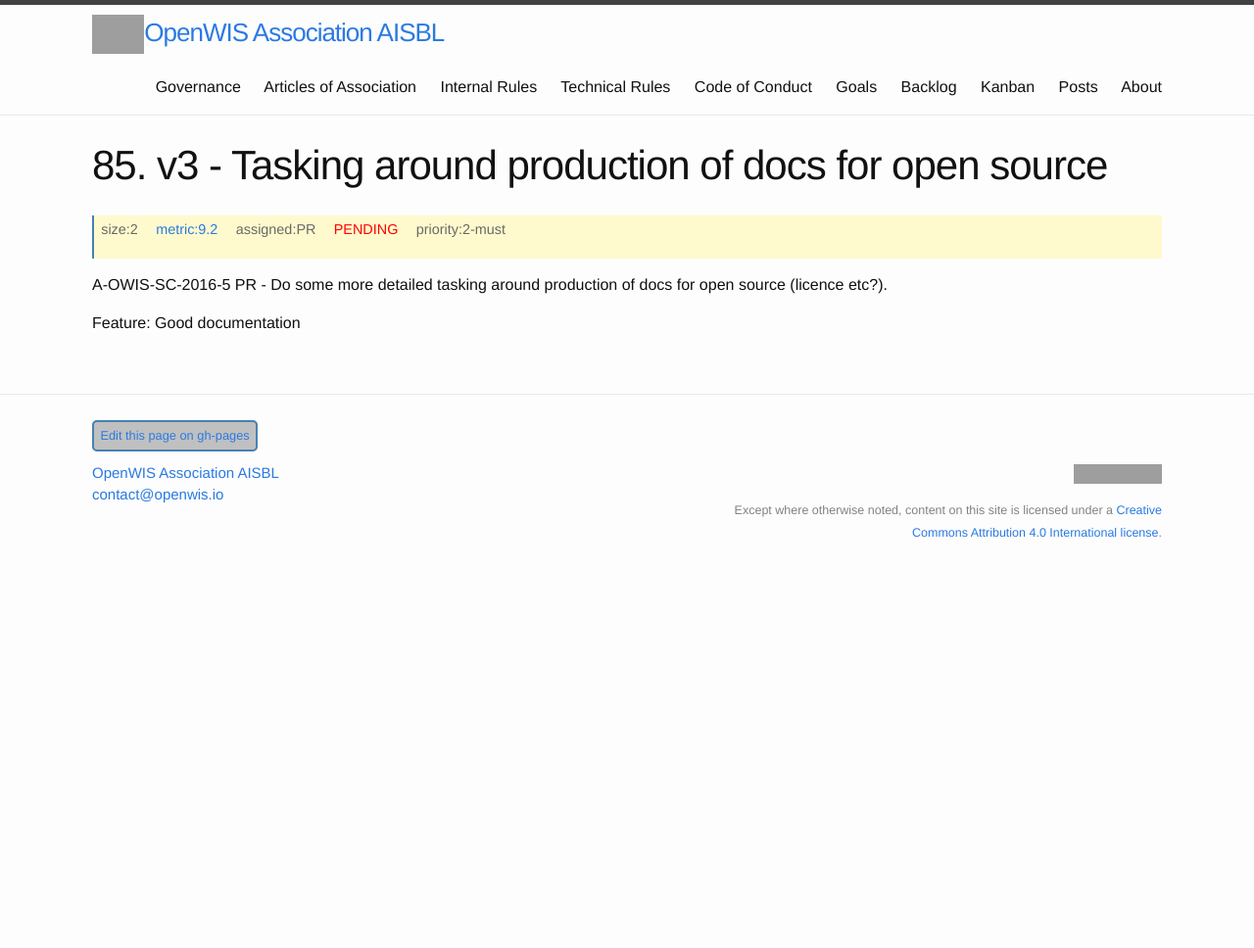
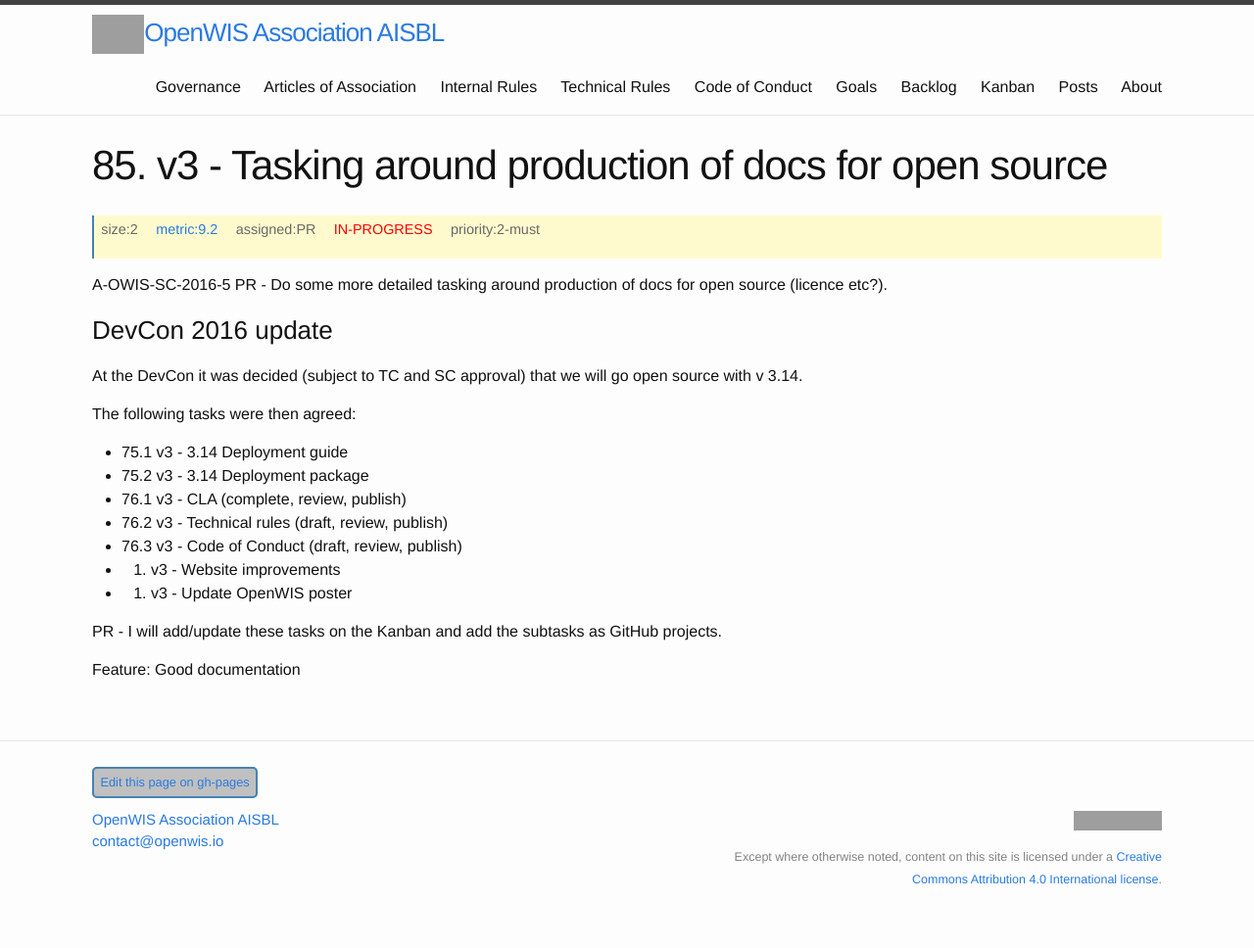
Before and after one commit to OpenWIS/openwis-documentation, a Jekyll site: the page built from _kanban/OpenWIS-Backlog-000085.md, in a window 1280 px wide. Shown: the whole page at 98% size. Built offline with Jekyll 4.4.1, drawn with Linux system fonts in a browser that asks for light colours; before the commit the page ends 900 px from its top, so only the background shows below that; grey boxes are pictures that could not be loaded.

Commit message:
Update OpenWIS-Backlog-000085.md
Progress update after DevCon 2016.

```diff
--- a/_kanban/OpenWIS-Backlog-000085.md
+++ b/_kanban/OpenWIS-Backlog-000085.md
@@ -1,8 +1,8 @@
 ---
 layout: backlog
 title: v3 - Tasking around production of docs for open source
-kanCategory: analyse
-kanSubCategory: pending
+kanCategory: develop
+kanSubCategory: in-progress
 kanAssigned: PR
 kanBacklog: 85
 kanIssue:
@@ -16,3 +16,19 @@ kanRepo: OpenWIS/openwis-documentation
 kanProject:
 ---
 A-OWIS-SC-2016-5 PR - Do some more detailed tasking around production of docs for open source (licence etc?).
+
+### DevCon 2016 update
+
+At the DevCon it was decided (subject to TC and SC approval) that we will go open source with v 3.14.
+
+The following tasks were then agreed:
+
+  - 75.1 v3 - 3.14 Deployment guide
+  - 75.2 v3 - 3.14 Deployment package
+  - 76.1 v3 - CLA (complete, review, publish)
+  - 76.2 v3 - Technical rules (draft, review, publish)
+  - 76.3 v3 - Code of Conduct (draft, review, publish)
+  - 78. v3 - Website improvements
+  - 190. v3 - Update OpenWIS poster
+
+PR - I will add/update these tasks on the Kanban and add the subtasks as GitHub projects.
```
